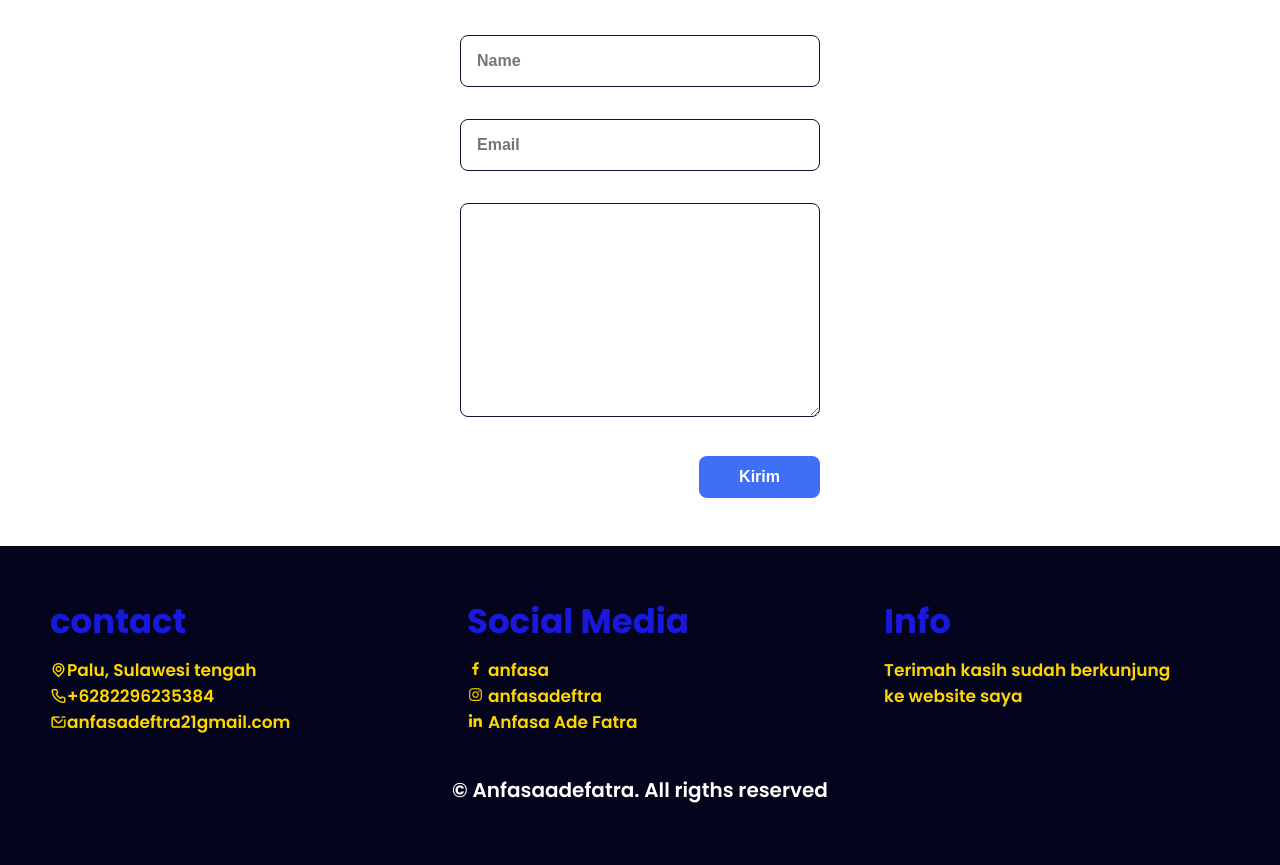
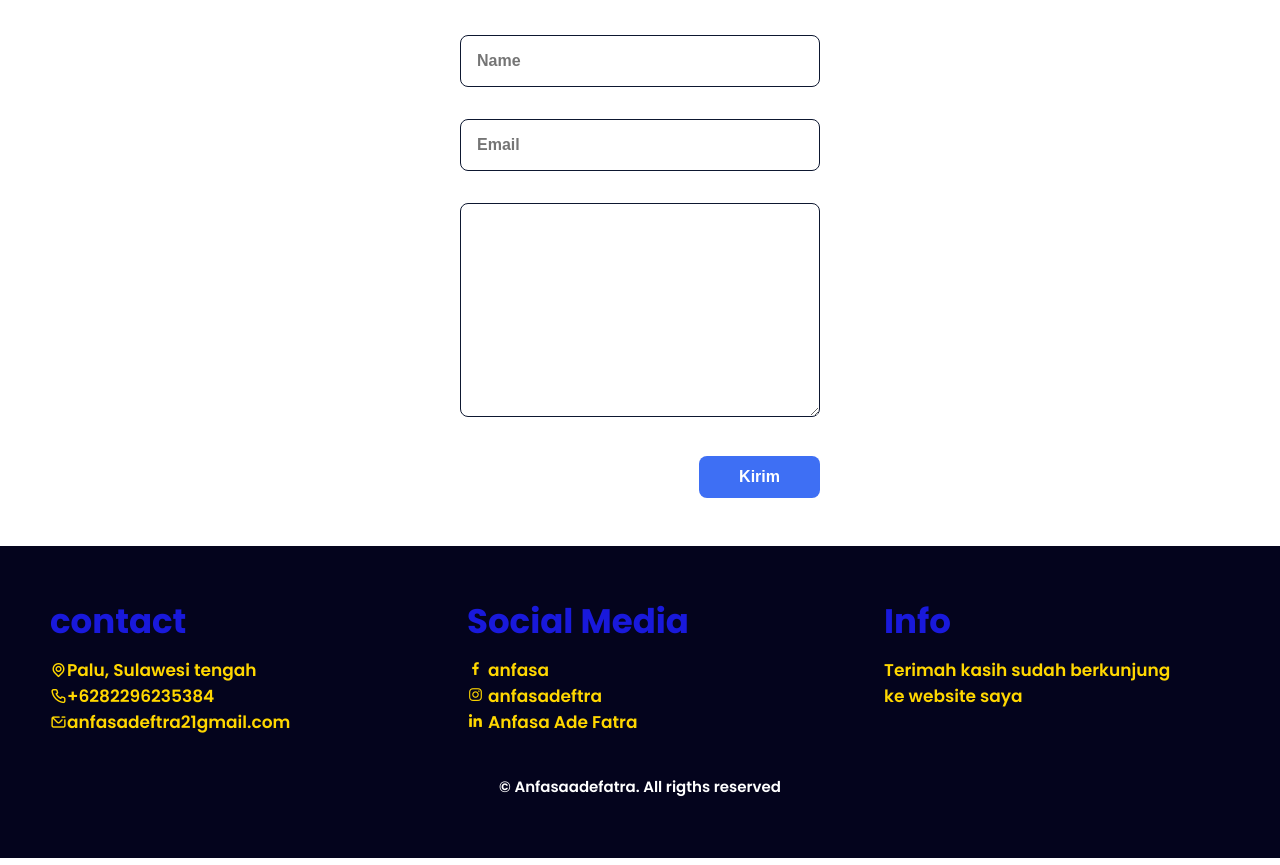
Before and after one commit to Anfasadeftra/Anfasadeftra.github.io, a plain HTML site: page index.html in a window 1280 px wide. Shown: the part 2917-3782 px from the top of the page. Drawn offline with nearby package versions, Linux system fonts and the light colour scheme.

Commit message:
Ini perubahan

```diff
--- a/assets/css/styles.css
+++ b/assets/css/styles.css
@@ -441,7 +441,7 @@ img {
 }
 
 .footer__copy {
-  font-size: 20px;
+  font-size: 15px;
   margin-top: 40px;
   text-align: center;
 }
@@ -454,6 +454,10 @@ img {
 
   .home__img {
     width: 200px;
+  }
+
+  .button {
+    margin-bottom: 5px;
   }
 }
 
--- a/assets/js/main.js
+++ b/assets/js/main.js
@@ -46,8 +46,8 @@ window.addEventListener('scroll', scrollActive)
 const sr = ScrollReveal({
     origin: 'top',
     distance: '60px',
-    duration: 2000,
-    delay: 200,
+    duration: 1500,
+    delay: 120,
     //     reset: true
 });
 
```
